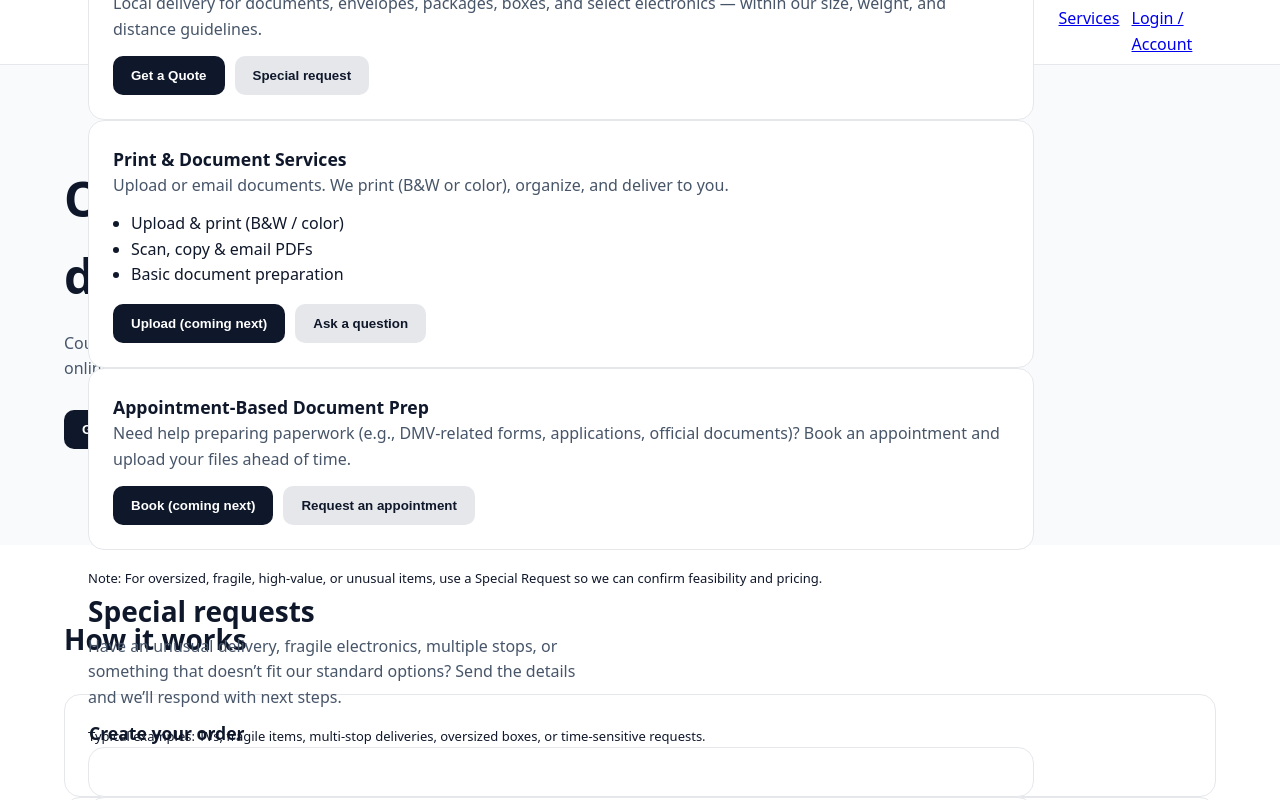
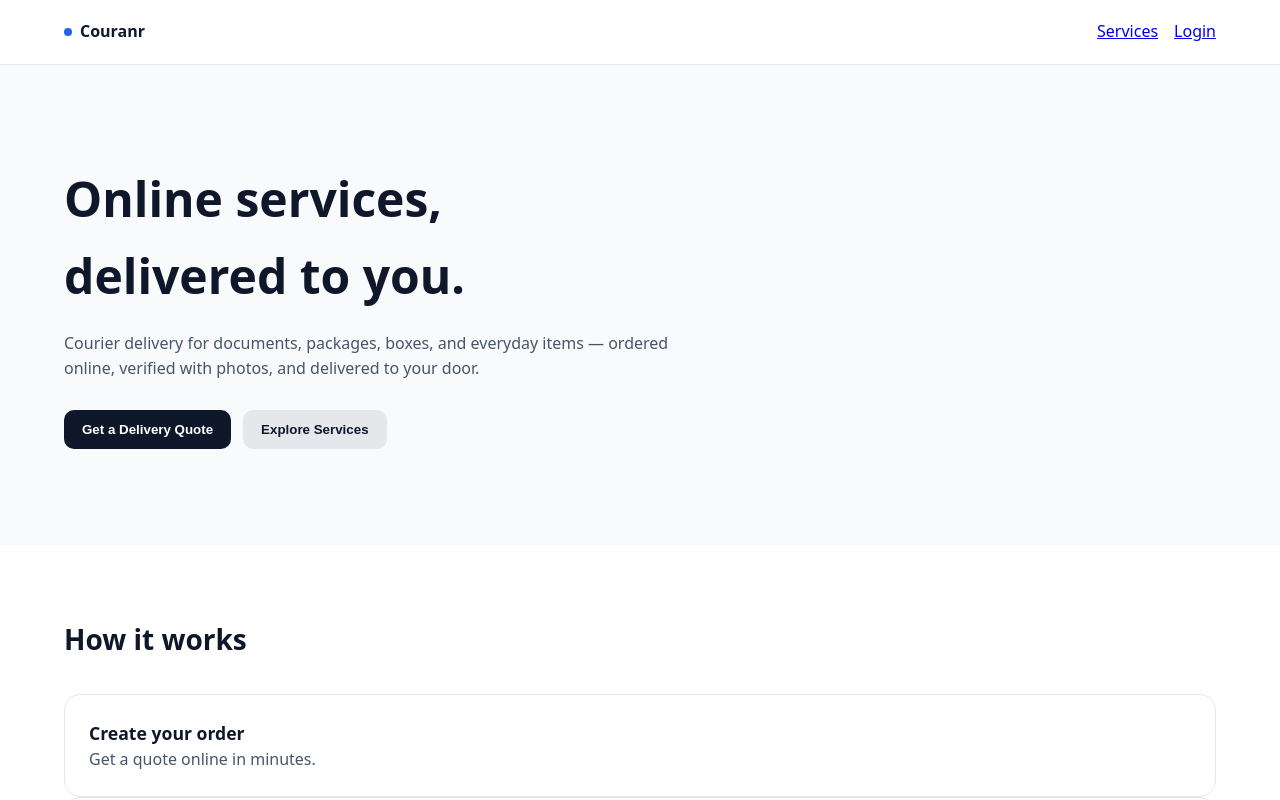
Before and after one commit to kkoly10/couranr-os, a Next.js app: page / in a window 1280 px wide. Shown: the top 800 px of the page. Built offline with nearby package versions, Linux system fonts and the light colour scheme.

Commit message:
Update Header.tsx

```diff
--- a/components/Header.tsx
+++ b/components/Header.tsx
@@ -1,37 +1,18 @@
 import Link from "next/link";
-import Brand from "./Brand";
 
 export default function Header() {
   return (
-    <header
-      style={{
-        position: "sticky",
-        top: 0,
-        zIndex: 50,
-        background: "#ffffff",
-        borderBottom: "1px solid #e5e7eb"
-      }}
-    >
-      <div className="container">
-        <div
-          style={{
-            display: "flex",
-            alignItems: "center",
-            justifyContent: "space-between",
-            height: 64
-          }}
-        >
-          <Brand />
+    <header style={{ background: "white", borderBottom: "1px solid #e5e7eb" }}>
+      <div className="container" style={{ height: 64, display: "flex", alignItems: "center", justifyContent: "space-between" }}>
+        <div style={{ display: "flex", alignItems: "center", gap: 8 }}>
+          <span style={{ width: 8, height: 8, background: "#2563eb", borderRadius: "50%" }} />
+          <strong>Couranr</strong>
+        </div>
 
-          <nav style={{ display: "flex", gap: 12 }}>
-            <Link className="navLink" href="/#services">
-              Services
-            </Link>
-            <Link className="navLink" href="/login">
-              Login / Account
-            </Link>
-          </nav>
-        </div>
+        <nav style={{ display: "flex", gap: 16 }}>
+          <Link href="/#services">Services</Link>
+          <Link href="/login">Login</Link>
+        </nav>
       </div>
     </header>
   );
```
